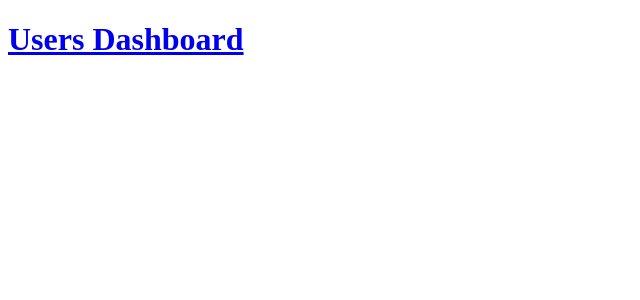
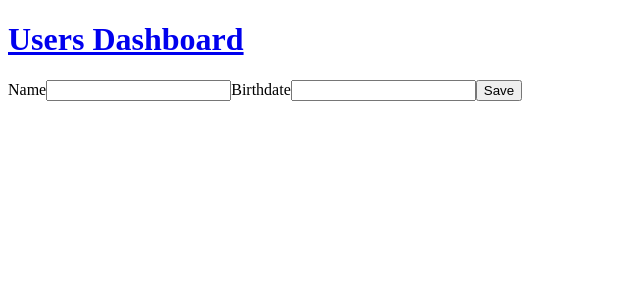
Before and after one commit to nuttyartist/users-dashboard, an Angular app: page /addNewUser in a window 1280 px wide. Shown: the top 300 px of the page, without its empty margins (0-640 px from the left). Built offline with nearby package versions, Linux system fonts and the light colour scheme.

Commit message:
Form skeleton

```diff
--- a/src/app/add-new-user/add-new-user.component.ts
+++ b/src/app/add-new-user/add-new-user.component.ts
@@ -6,10 +6,28 @@ import { FormControl, FormGroup, ReactiveFormsModule } from '@angular/forms';
 @Component({
   selector: 'app-add-new-user',
   standalone: true,
-  imports: [],
-  template: ` <section></section> `,
+  imports: [ReactiveFormsModule],
+  template: `
+    <article>
+      <form [formGroup]="applyForm" (submit)="submitApplication()">
+        <label for="name">Name</label>
+        <input id="name" type="text" formControlName="name" />
+        <label for="birthdate">Birthdate</label>
+        <input id="birthdate" type="text" formControlName="birthdate" />
+        <button type="submit" class="primary">Save</button>
+      </form>
+    </article>
+  `,
   styleUrl: './add-new-user.component.css',
 })
 export class AddNewUserComponent {
   usersService: UsersService = inject(UsersService);
+  applyForm = new FormGroup({
+    name: new FormControl(''),
+    birthdate: new FormControl(''),
+  });
+
+  submitApplication() {
+    console.log('here');
+  }
 }
```
